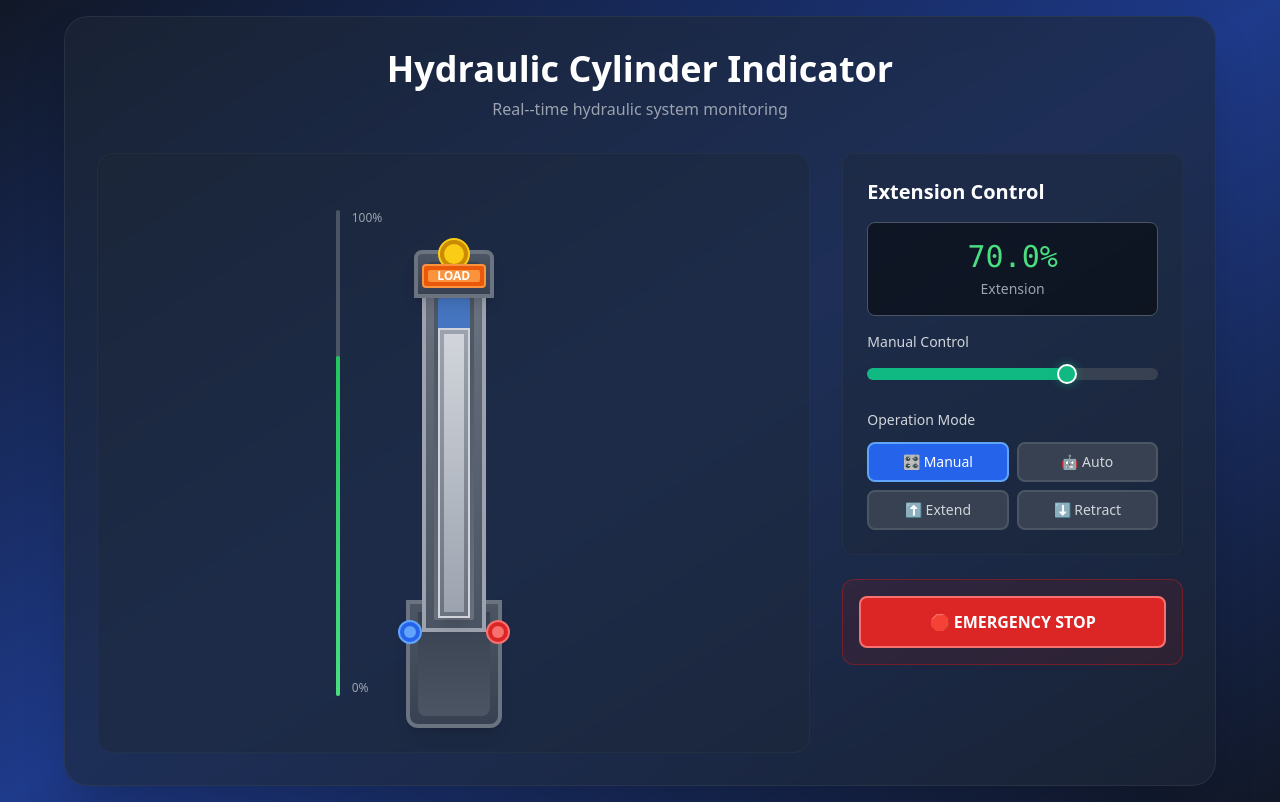
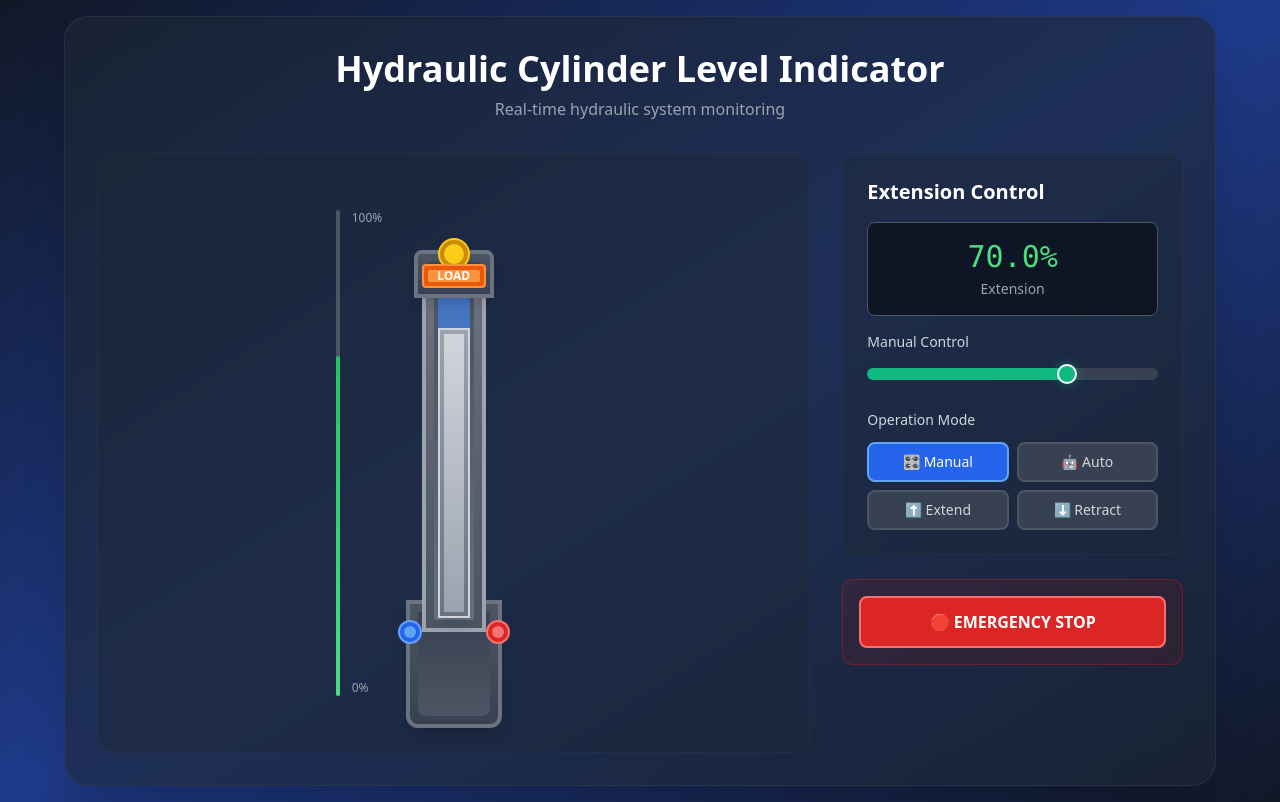
Before and after one commit to Harshithshetty07/Cylinder-level-indicatior-dashboard, a Next.js app in the folder frontend/: page / in a window 1280 px wide. Built offline with nearby package versions, Linux system fonts and the light colour scheme.

Commit message:
Update CylinderIndicator.js

```diff
--- a/frontend/app/components/CylinderIndicator.js
+++ b/frontend/app/components/CylinderIndicator.js
@@ -79,8 +79,8 @@ const HydraulicCylinderIndicator = () => {
 
         {/* Header */}
         <div className="text-center mb-8">
-          <h1 className="text-4xl font-bold text-white mb-2">Hydraulic Cylinder Indicator </h1>
-          <p className="text-gray-400">Real--time hydraulic system monitoring</p>
+          <h1 className="text-4xl font-bold text-white mb-2">Hydraulic Cylinder Level Indicator </h1>
+          <p className="text-gray-400">Real-time hydraulic system monitoring</p>
         </div>
 
         <div className="grid lg:grid-cols-3 gap-8">
```
